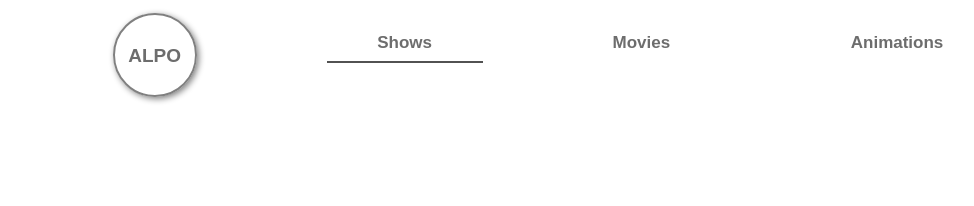
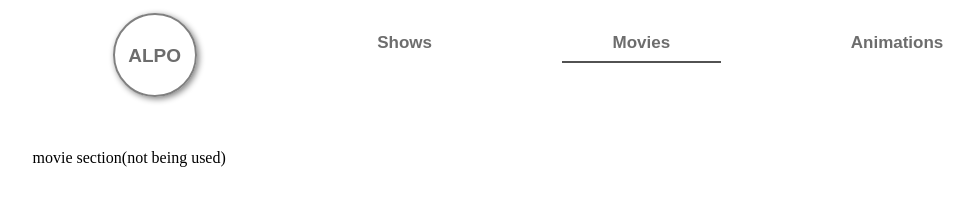
Before and after one commit to alexiscyber14/capstone, a website built with webpack: page src/template.html in a window 1280 px wide. Both pictures are taken after a click on the link "Movies". Shown: the whole page, without its empty margins (112-1086 px from the left). Built offline with nearby package versions, Linux system fonts and the light colour scheme.

Commit message:
Add proper navigation

```diff
--- a/src/index.js
+++ b/src/index.js
@@ -1 +1,3 @@
 import './style.css';
+const navigation = require("./modules/navigation.js")
+navigation()
--- /dev/null
+++ b/src/modules/navigation.js
@@ -0,0 +1,25 @@
+const navigation = () =>{
+    const pev = document.querySelectorAll('.window');
+    const btx = document.querySelectorAll('.switch');
+
+    const palNav = (nual) => {
+      pev.forEach((slide) => {
+        slide.classList.remove('active-window');
+
+        btx.forEach((btn) => {
+          btn.classList.remove('active');
+        });
+      });
+
+      pev[nual].classList.add('active-window');
+      btx[nual].classList.add('active');
+    };
+    btx.forEach((btn, i) => {
+      btn.addEventListener('click', () => {
+        palNav(i);
+      });
+    });
+    }
+    navigation()
+
+module.exports=navigation;
--- a/src/style.css
+++ b/src/style.css
@@ -59,3 +59,18 @@ header nav li a {
 .circle-logo span {
   margin-top: 30px;
 }
+
+main {
+  margin: 6% 10%;
+}
+
+.window {
+  display: none;
+}
+
+.active-window {
+  display: flex;
+  padding: 1%;
+  background-color: white;
+  flex-direction: column;
+}
--- a/src/template.html
+++ b/src/template.html
@@ -15,6 +15,18 @@
         <li class="switch"><a>Animations</a></li>
     </nav>
 </header>
+<main>
+    <section class="window active-window">
+        <div id="movie-grid"></div>
+    </section>
 
+    <section class="window">
+    movie section(not being used)
+    </section>
+
+    <section class="window">
+    animartion section(not used)
+    </section>
+</main>
 </body>
 </html>
```
Also changed, not shown: dist/bundleba5d18f6e1144cce27a0.js, dist/index.html, 2 other files.
